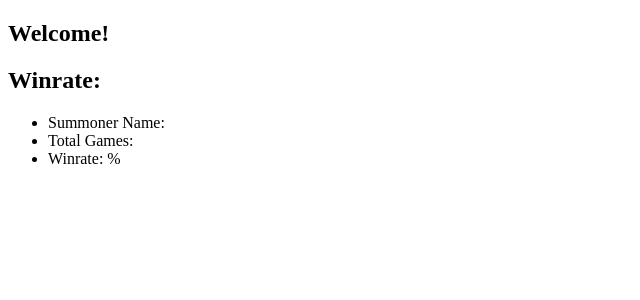
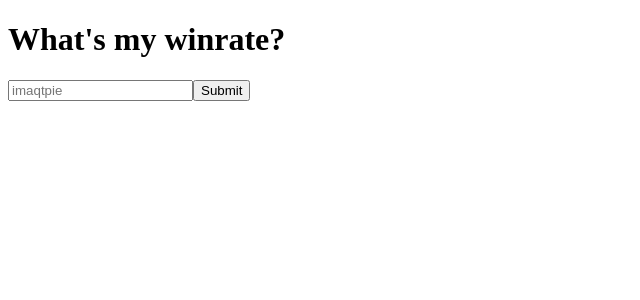
Before and after one commit to phernandoe/WhatsMyWinrate, a Next.js app in the folder frontend/: page / in a window 1280 px wide. Shown: the top 300 px of the page, without its empty margins (0-640 px from the left). Built offline with nearby package versions, Linux system fonts and the light colour scheme; no server answers.

Commit message:
Barebones frontend

```diff
--- a/frontend/components/Page.js
+++ /dev/null
@@ -1,72 +0,0 @@
-import axios from 'axios';
-import React, {useEffect, useState} from 'react';
-import { SummonerProvider, SummonerContext } from './SummonerContext';
-
-//Hook for getting the data!
-function useWinrate() {
-  const [winrate, setWinrate] = useState({
-
-  });
-  useEffect(function() {
-      (async () => {
-      console.log('Mounting or Updating');
-      const res = await axios.get('http://localhost:3333/winrate').catch(err => console.log(err));;
-      const sData = res.data.data;
-      setWinrate(sData);
-    })()
-  }, []);
-  return winrate;
-}
-
-export default function Page({children}){
-
-  const summonerData = useWinrate()
-
-  return(
-    <SummonerProvider value={{summonerData}}>
-      <div className="landing">
-        {children}
-      </div>
-    </SummonerProvider>
-  );
-}
-                  // class Page extends Component {
-                  //   state = {
-                  //     summonerData: [
-                  //       {
-                  //         summonerName: '',
-                  //         totalGames: 0,
-                  //         winrate: -1
-                  //       }
-                  //     ]
-                  //   }
-                  //   handleSubmit = this.handleSubmit.bind(this);
-
-                  //   handleSubmit(event) {
-                  //     event.preventDefault();
-                  //     console.log('Request received');
-                  //     axios.get('http://localhost:3333/winrate')
-                  //     .then( response => {
-                  //       console.log('Handling request');
-                  //       this.setState({ summonerData: response.data.summonerData});
-                  //     })
-                  //     .catch(err => {console.log(err)});
-                  //   };
-
-                  //   render() {
-                  //     return(
-                  //       <div>
-                  //         <ul>
-                  //           <li>{this.state.summonerData.summonerName}</li>
-                  //           <li>{this.state.summonerData.totalGames}</li>
-                  //           <li>{this.state.summonerData.winrate}</li>
-                  //         </ul>
-                  //         <button onClick={this.handleSubmit}>Submit</button>
-                  //       </div>
-
-                  //     )
-                  //   }
-
-                  // }
-
-                  // export default Page;
--- /dev/null
+++ b/frontend/components/Results.js
@@ -0,0 +1,33 @@
+import axios from 'axios';
+import React, { useEffect, useState } from 'react';
+import { SummonerProvider, SummonerContext } from './SummonerContext';
+
+//Hook for getting the data!
+function useWinrate() {
+  const [winrate, setWinrate] = useState({});
+  useEffect(function() {
+    (async () => {
+      // const res = await axios.get('http://localhost:3333/winrate').catch(err => console.log(err));;
+      // const sData = res.data.data;
+      const sData = {
+        summonerData: {
+          summonerName: 'test',
+          totalGames: 10,
+          winrate: 40
+        }
+      };
+      setWinrate(sData.summonerData);
+    })();
+  }, []);
+  return winrate;
+}
+
+export default function Results({ children }) {
+  const summonerData = useWinrate();
+
+  return (
+    <SummonerProvider value={{ summonerData }}>
+      <div className='landing'>{children}</div>
+    </SummonerProvider>
+  );
+}
--- a/frontend/components/Winrate.js
+++ b/frontend/components/Winrate.js
@@ -1,13 +1,12 @@
 import { useContext } from 'react';
 import { SummonerContext } from './SummonerContext';
 
-export default function Winrate(){
+export default function Winrate(props){
   const data = useContext(SummonerContext);
-  console.log(data);
   return <div>
-    <h2>Winrate:</h2>
+    <h2>Results!</h2>
     <ul>
-      <li>Summoner Name: {data.summonerData.summonerName}</li>
+      <li>Summoner Name: {props.inputName}</li>
       <li>Total Games: {data.summonerData.totalGames}</li>
       <li>Winrate: {data.summonerData.winrate}%</li>
     </ul>
--- a/frontend/package.json
+++ b/frontend/package.json
@@ -14,6 +14,7 @@
     "axios": "^0.19.0",
     "next": "^8.1.0",
     "react": "^16.8.6",
-    "react-dom": "^16.8.6"
+    "react-dom": "^16.8.6",
+    "react-router-dom": "^5.0.1"
   }
 }
--- a/frontend/pages/index.js
+++ b/frontend/pages/index.js
@@ -1,11 +1,52 @@
-import Page from '../components/Page';
+import React, {Component} from 'react';
+import Results from '../components/Results';
 import Winrate from '../components/Winrate';
 
-export default function Landing() {
-  return (
-    <Page>
-      <h2>Welcome!</h2>
-      <Winrate></Winrate>
-    </Page>
-  );
-}
+export default class Landing extends Component {
+
+  state = {
+    isSubmitted: false,
+    name: ''
+  }
+
+  handleChange(event) {
+    this.setState({name: event.target.value});
+  }
+
+
+  handleSubmit(event) {
+    event.preventDefault();
+    this.setState(
+      {isSubmitted: true});
+    }
+
+    handleChange = this.handleChange.bind(this);
+    handleSubmit = this.handleSubmit.bind(this);
+
+    render(){
+      return (
+        <React.Fragment>
+
+        <h1>What's my winrate?</h1>
+
+        <form name='form' onSubmit={this.handleSubmit}>
+          <input
+          id='userinput'
+          type="text"
+          placeholder="imaqtpie"
+          onChange={this.handleChange}
+          />
+          <button type='submit' value='submit'>Submit</button>
+        </form>
+
+        {
+          this.state.isSubmitted &&
+          <Results>
+            <Winrate inputName={this.state.name} />
+          </Results>
+        }
+
+      </React.Fragment>
+      );
+  }
+};
```
Also changed, not shown: 1 other file (tests, documents, lock files or other folders).
